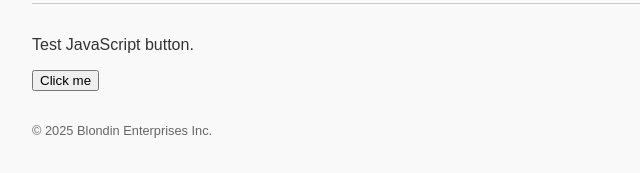
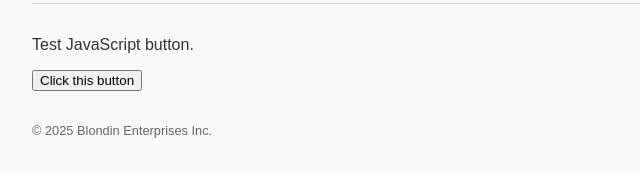
Before and after one commit to Blondin-Enterprises-Inc/MissionRidesBikes, a plain HTML site: page index.html in a window 1280 px wide. Shown: the part 143-316 px from the top of the page, 0-640 px from the left. Drawn offline with Linux system fonts and the light colour scheme.

Commit message:
Update index.html

```diff
--- a/index.html
+++ b/index.html
@@ -14,7 +14,7 @@
 
   <main>
     <p>Test JavaScript button.</p>
-    <button onclick="sayHello()">Click me</button>
+    <button onclick="sayHello()">Click this button</button>
   </main>
 
   <footer>
```
